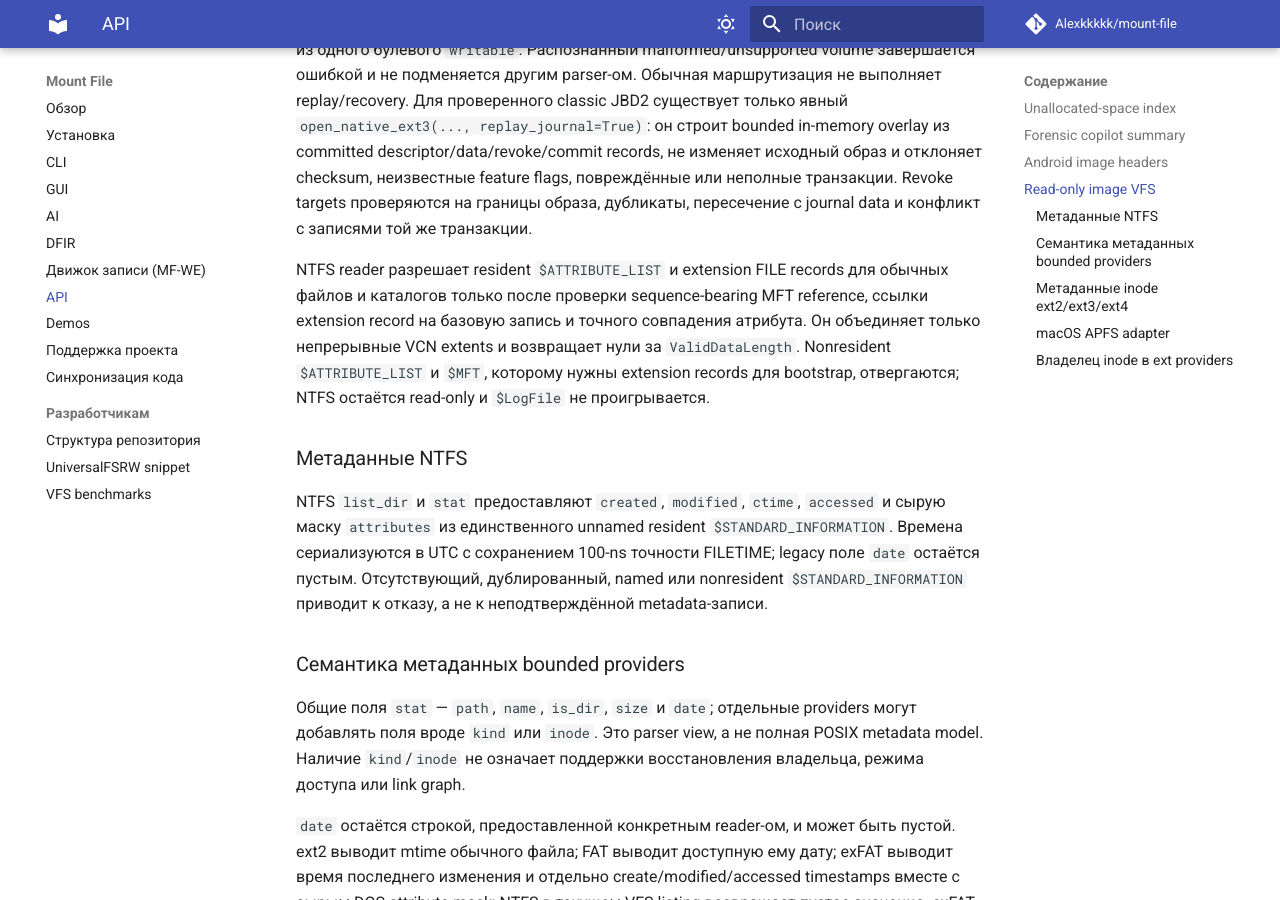
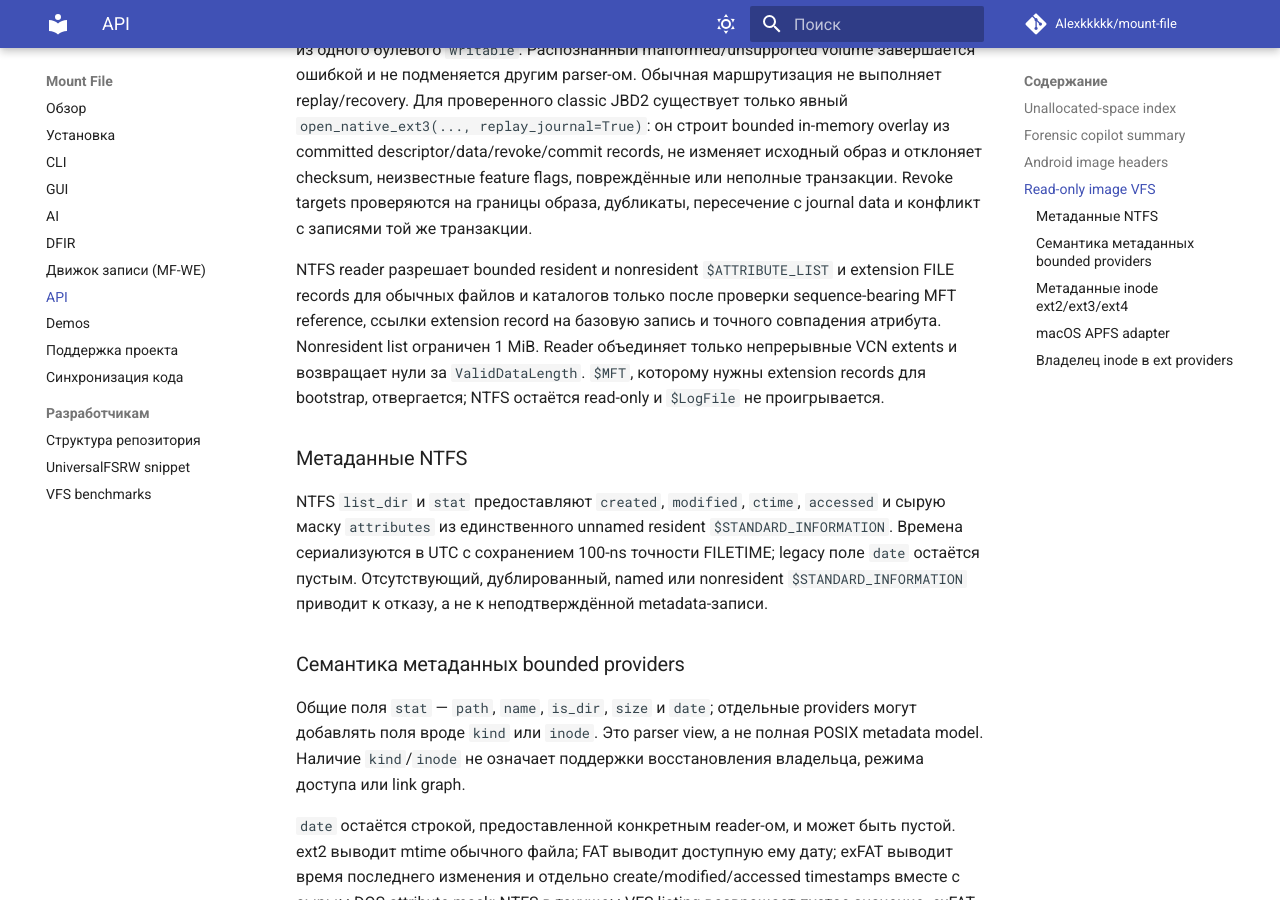
Before and after one commit to Alexkkkkk/mount-file, an MkDocs documentation site: the page built from docs/api.md, in a window 1280 px wide and 900 px high, scrolled down 2162 px. Built offline with MkDocs 1.6.1 and Material for MkDocs 9.7.7, drawn with Linux system fonts in a browser that asks for light colours; comment, search, counter and statistics services are not loaded.

```diff
--- a/docs/api.md
+++ b/docs/api.md
@@ -77,12 +77,13 @@ checksum, неизвестные feature flags, повреждённые или
 Revoke targets проверяются на границы образа, дубликаты, пересечение с journal
 data и конфликт с записями той же транзакции.
 
-NTFS reader разрешает resident `$ATTRIBUTE_LIST` и extension FILE records для
-обычных файлов и каталогов только после проверки sequence-bearing MFT reference,
-ссылки extension record на базовую запись и точного совпадения атрибута. Он
-объединяет только непрерывные VCN extents и возвращает нули за `ValidDataLength`.
-Nonresident `$ATTRIBUTE_LIST` и `$MFT`, которому нужны extension records для
-bootstrap, отвергаются; NTFS остаётся read-only и `$LogFile` не проигрывается.
+NTFS reader разрешает bounded resident и nonresident `$ATTRIBUTE_LIST` и
+extension FILE records для обычных файлов и каталогов только после проверки
+sequence-bearing MFT reference, ссылки extension record на базовую запись и
+точного совпадения атрибута. Nonresident list ограничен 1 MiB. Reader объединяет
+только непрерывные VCN extents и возвращает нули за `ValidDataLength`. `$MFT`,
+которому нужны extension records для bootstrap, отвергается; NTFS остаётся
+read-only и `$LogFile` не проигрывается.
 
 ### Метаданные NTFS
 
```
Also changed, not shown: docs/AUDIT-2026-10-29-ISSUE-182.md (+2 -2 lines), docs/issue-182-status.md (+2 -0 lines), 3 other files.
